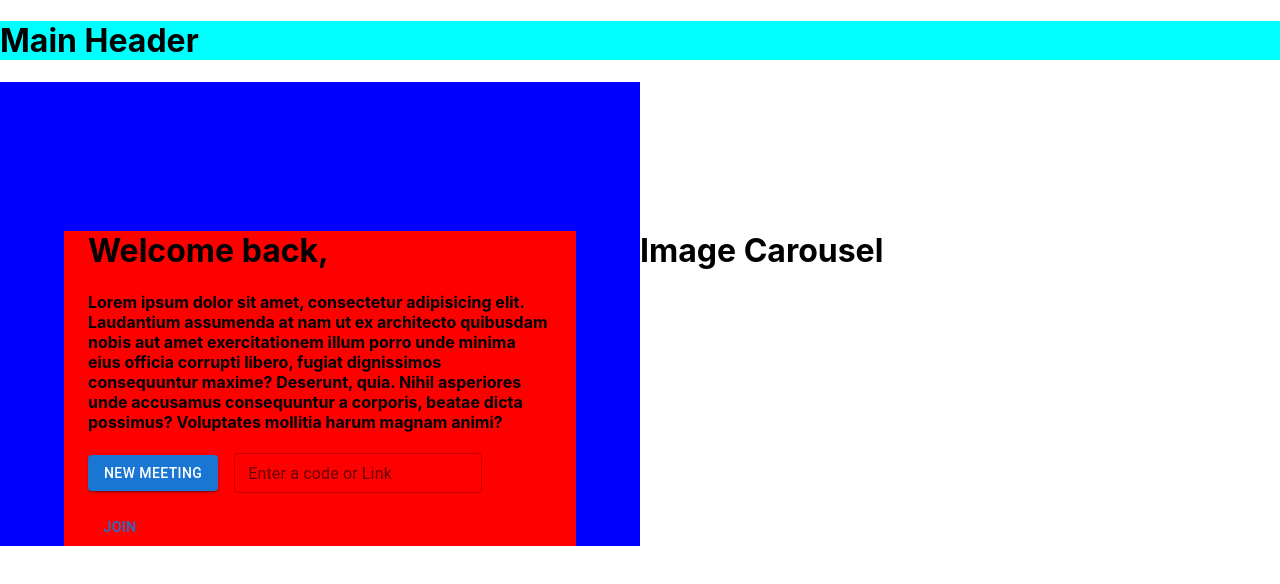
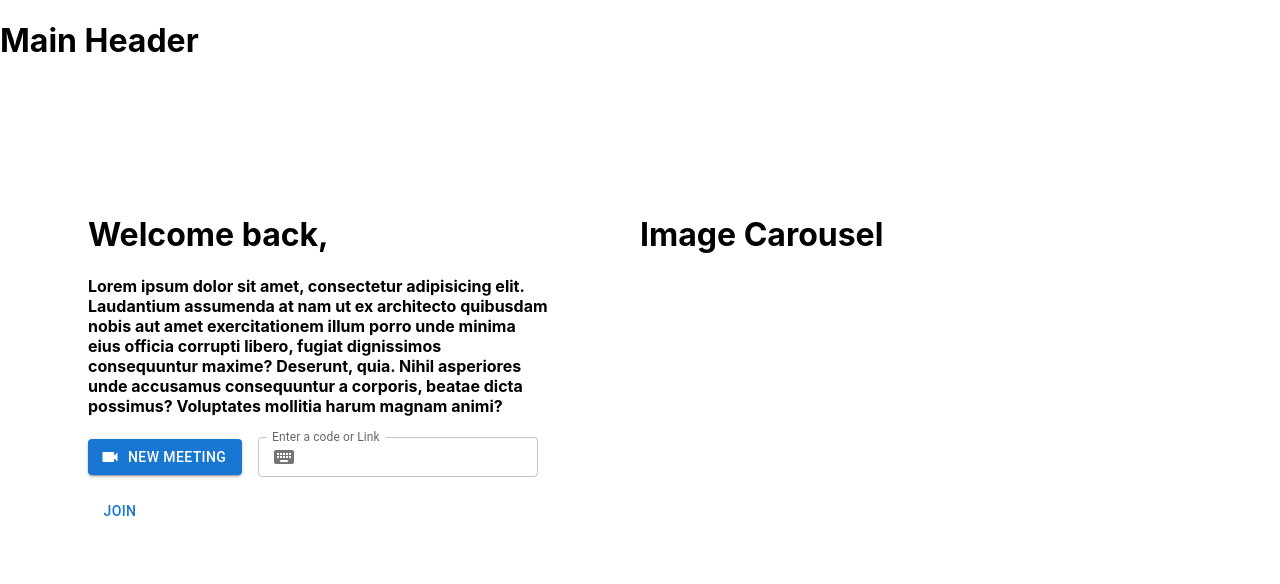
Before and after one commit to Nisarg851/FeelTheNote-Lecture-Platform, a React (Vite) app in the folder Client/FeelTheNotes/: page / in a window 1280 px wide. Shown: the top 584 px of the page. Built offline with nearby package versions, Linux system fonts and the light colour scheme.

Commit message:
MVP HomePage ready!

```diff
--- a/Client/FeelTheNotes/package.json
+++ b/Client/FeelTheNotes/package.json
@@ -10,6 +10,7 @@
   "dependencies": {
     "@emotion/react": "^11.9.0",
     "@emotion/styled": "^11.8.1",
+    "@mui/icons-material": "^5.8.2",
     "@mui/material": "^5.8.2",
     "react": "^18.0.0",
     "react-dom": "^18.0.0"
--- a/Client/FeelTheNotes/src/App.jsx
+++ b/Client/FeelTheNotes/src/App.jsx
@@ -7,11 +7,11 @@ import './App.css'
 const App = () => {
   return(
     <Box>
-      <Grid container rowSpacing={{md:16}}>
+      <Grid container rowSpacing={{md:14}}>
         <Grid item xs={12}>
           <MainHeader/>
         </Grid>
-        <Grid item xs={12} md={6} style={{backgroundColor:"blue"}}>
+        <Grid item xs={12} md={6}>
           <MeetInitiator/>
         </Grid>
         <Grid item xs={12} md={5}>
--- a/Client/FeelTheNotes/src/components/Header/MainHeader.css
+++ b/Client/FeelTheNotes/src/components/Header/MainHeader.css
@@ -1,3 +1,3 @@
 .main-header{
-    background-color: aqua;
+    /* background-color: aqua; */
 }
--- a/Client/FeelTheNotes/src/components/IndexStartMeetingContainer/MeetInitiator.jsx
+++ b/Client/FeelTheNotes/src/components/IndexStartMeetingContainer/MeetInitiator.jsx
@@ -1,19 +1,40 @@
 import { Button, Container, Grid, TextField } from "@mui/material";
+import { InputAdornment } from "@mui/material";
+import VideocamIcon from '@mui/icons-material/Videocam';
+import KeyboardRoundedIcon from '@mui/icons-material/KeyboardRounded';
 import "./MeetInitiator.css"
 
 const MeetInitiator = () => {
     return(
-        <Container sx={{width:"80%"}} style={{backgroundColor:"red"}}>
+        <Container sx={{width:"80%"}}>
             <h1> Welcome back,</h1>
             <h4> Lorem ipsum dolor sit amet, consectetur adipisicing elit. Laudantium assumenda at nam ut ex architecto quibusdam nobis aut amet exercitationem illum porro unde minima eius officia corrupti libero, fugiat dignissimos consequuntur maxime? Deserunt, quia. Nihil asperiores unde accusamus consequuntur a corporis, beatae dicta possimus? Voluptates mollitia harum magnam animi?</h4>
-            <Grid container columnSpacing={2} rowSpacing={2}
+            <Grid container
+                columnSpacing={2}
+                rowSpacing={2}
                 justifyContent="start"
-                alignItems="center">
+                alignItems="center"
+                >
                 <Grid item xs={12} md="auto">
-                    <Button variant="contained" color="primary" sx={{height:"100%"}}>New meeting</Button>
+                    <Button variant="contained"
+                        color="primary"
+                        sx={{height:"100%"}}
+                        startIcon={<VideocamIcon/>}>
+                            New meeting
+                    </Button>
                 </Grid>
                 <Grid item xs={12} md="auto">
-                <TextField id="outlined-basic" label="Enter a code or Link" variant="outlined" size="small"/>
+                    <TextField id="outlined-basic"
+                        label="Enter a code or Link"
+                        variant="outlined"
+                        size="small"
+                        InputProps={{
+                            startAdornment: (
+                              <InputAdornment position="start">
+                                <KeyboardRoundedIcon />
+                              </InputAdornment>
+                            ),
+                          }}/>
                 </Grid>
                 <Grid item xs={12} md="auto">
                     <Button>Join</Button>
```
Also changed, not shown: 1 other file (tests, documents, lock files or other folders).
